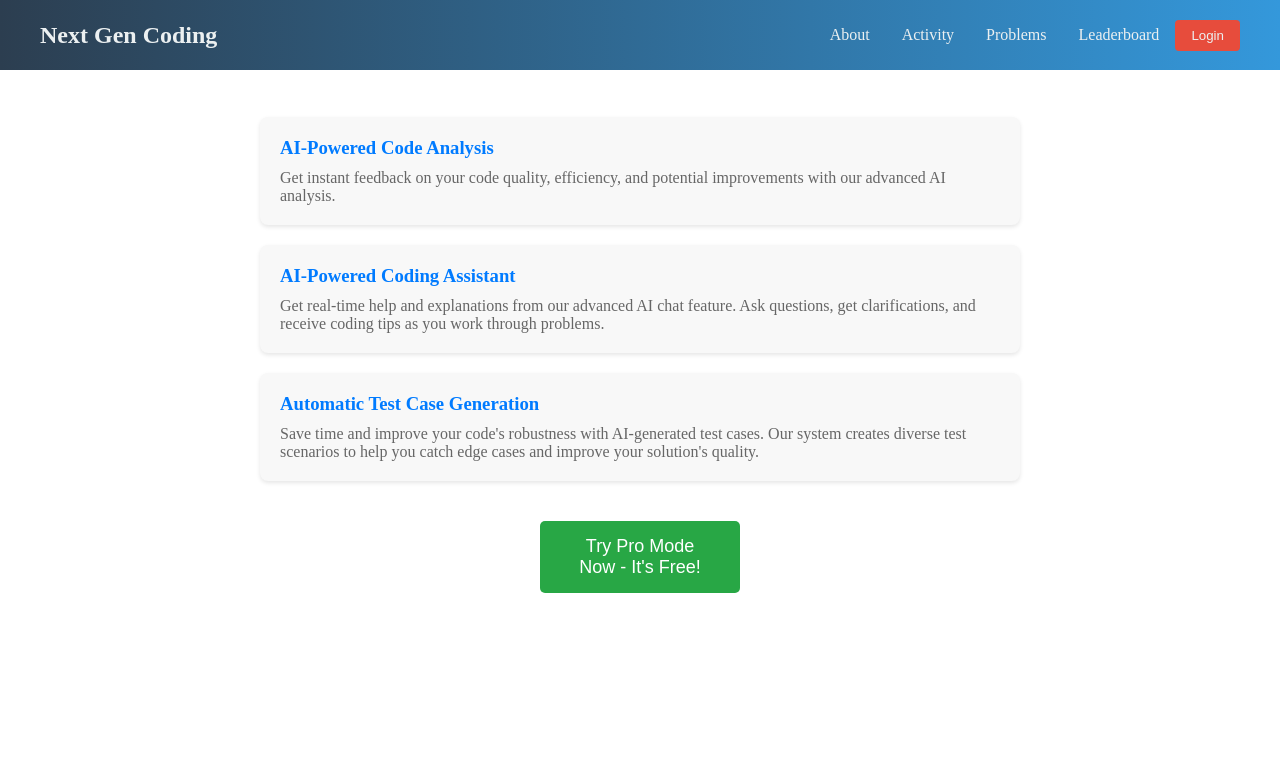
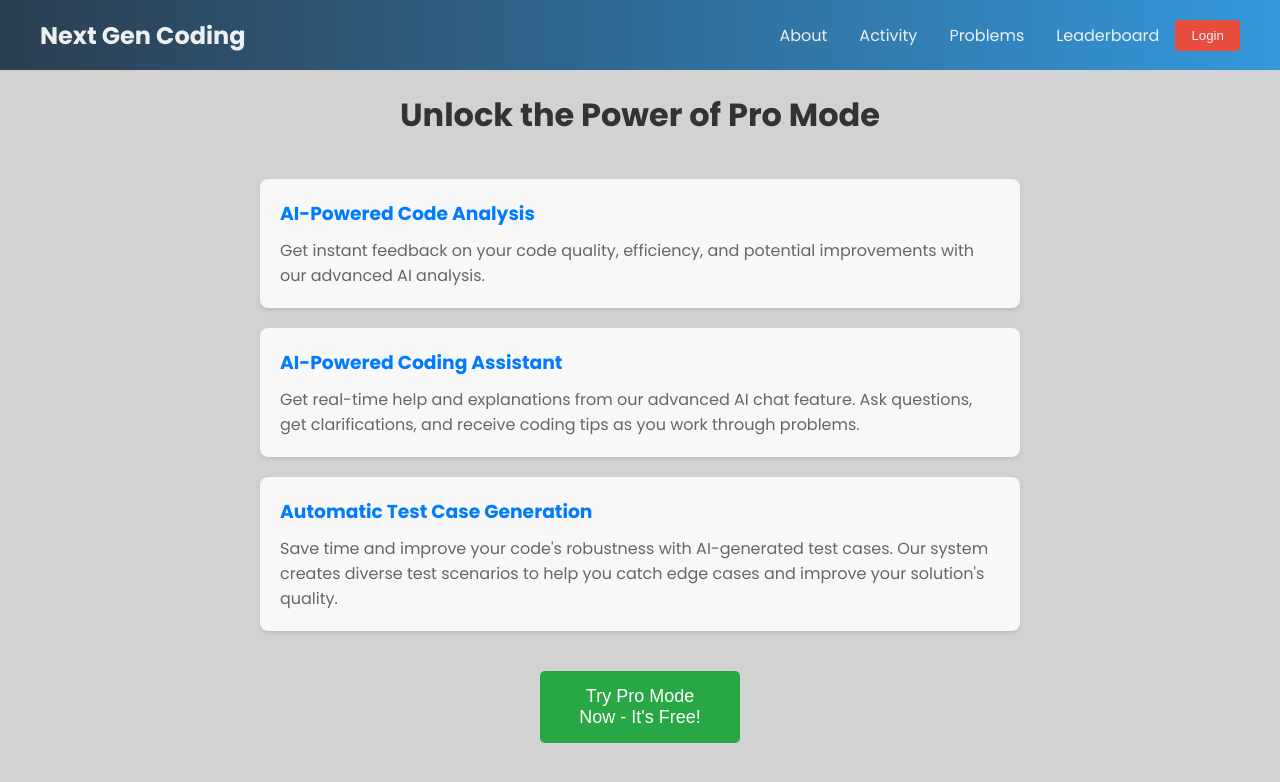
Before and after one commit to jatin-code21/next_gen_coding, a React (Vite) app in the folder client/: page /pro-features in a window 1280 px wide. Shown: the top 782 px of the page. Built offline with nearby package versions, Linux system fonts and the light colour scheme; no server answers.

Commit message:
global ui minor change

```diff
--- a/client/src/GlobalStyle.js
+++ /dev/null
@@ -1,16 +0,0 @@
-import { createGlobalStyle } from 'styled-components';
-
-const GlobalStyle = createGlobalStyle`
-  body, html {
-    font-family: 'Poppins', sans-serif;
-    margin: 0;
-    padding: 0;
-    box-sizing: border-box;
-  }
-
-  *, *:before, *:after {
-    box-sizing: inherit;
-  }
-`;
-
-export default GlobalStyle;
--- /dev/null
+++ b/client/src/components/GlobalStyle.jsx
@@ -0,0 +1,11 @@
+import { createGlobalStyle } from "styled-components";
+
+export const GlobalStyle = createGlobalStyle`
+@import url('https://fonts.googleapis.com/css2?family=Poppins:ital,wght@0,100;0,200;0,300;0,400;0,500;0,600;0,700;0,800;0,900;1,100;1,200;1,300;1,400;1,500;1,600;1,700;1,800;1,900&display=swap');
+    body{
+        margrin: 0;
+        padding: 0;
+        background-color: #d2d2d2;
+        font-family: "Poppins", sans-serif;
+    }
+`
--- a/client/src/main.jsx
+++ b/client/src/main.jsx
@@ -1,11 +1,12 @@
 import React from 'react'
 import ReactDOM from 'react-dom/client'
 import App from './App.jsx'
-import './index.css'
+import { GlobalStyle } from './components/GlobalStyle.jsx';
 import { Auth0Provider } from '@auth0/auth0-react';
 
 ReactDOM.createRoot(document.getElementById('root')).render(
   <React.StrictMode>
+    <GlobalStyle/>
     <Auth0Provider
       domain={import.meta.env.VITE_AUTH0_DOMAIN}
       clientId={import.meta.env.VITE_AUTHO_CLIENTID}
--- a/client/src/pages/ProFeatures.jsx
+++ b/client/src/pages/ProFeatures.jsx
@@ -6,7 +6,7 @@
 
 const PageContainer = styled.div`
   max-width: 800px;
-  margin: 0 auto;
+  margin: 3.2rem auto;
   padding: 40px 20px;
 `;
 
```
